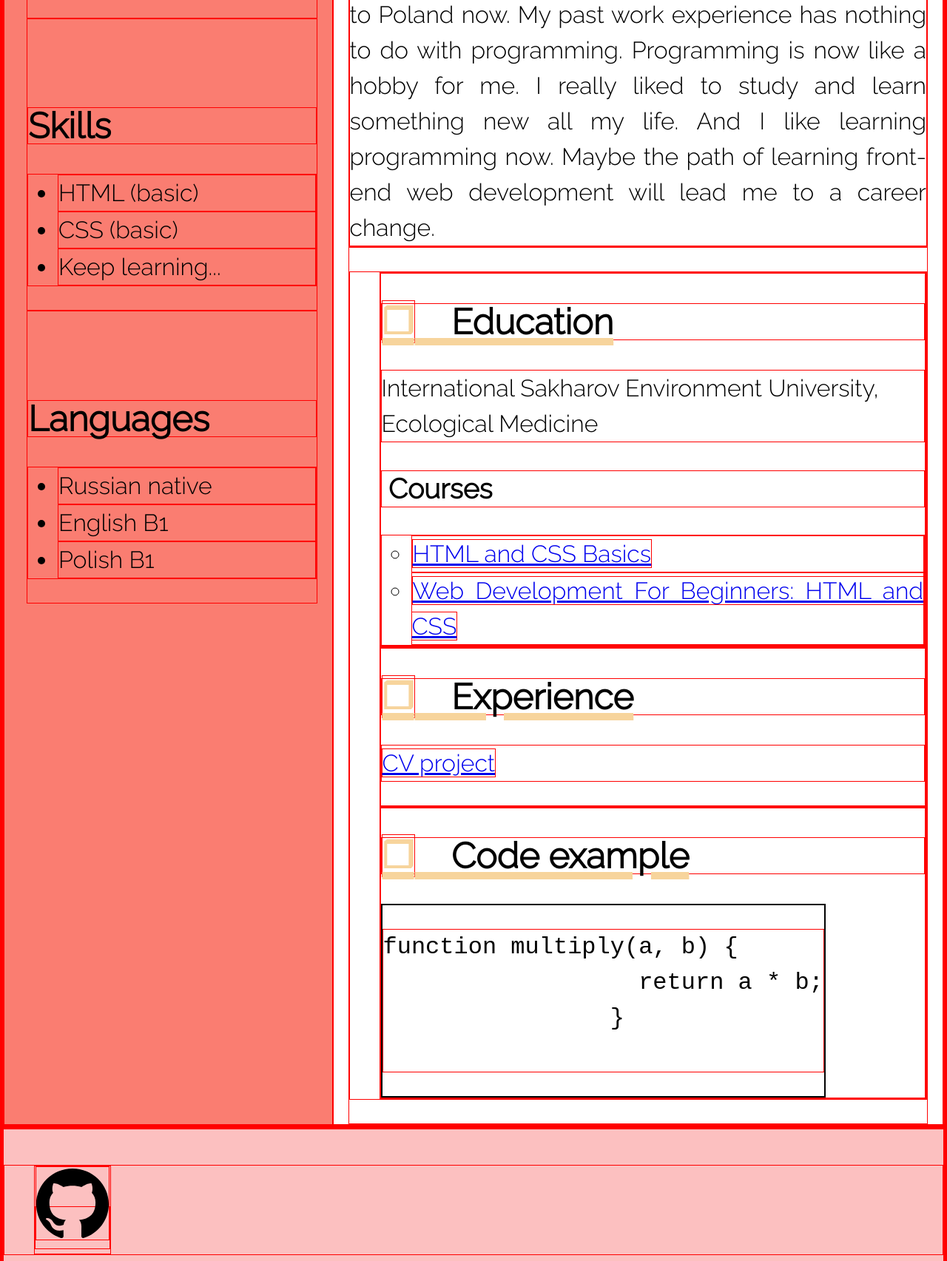
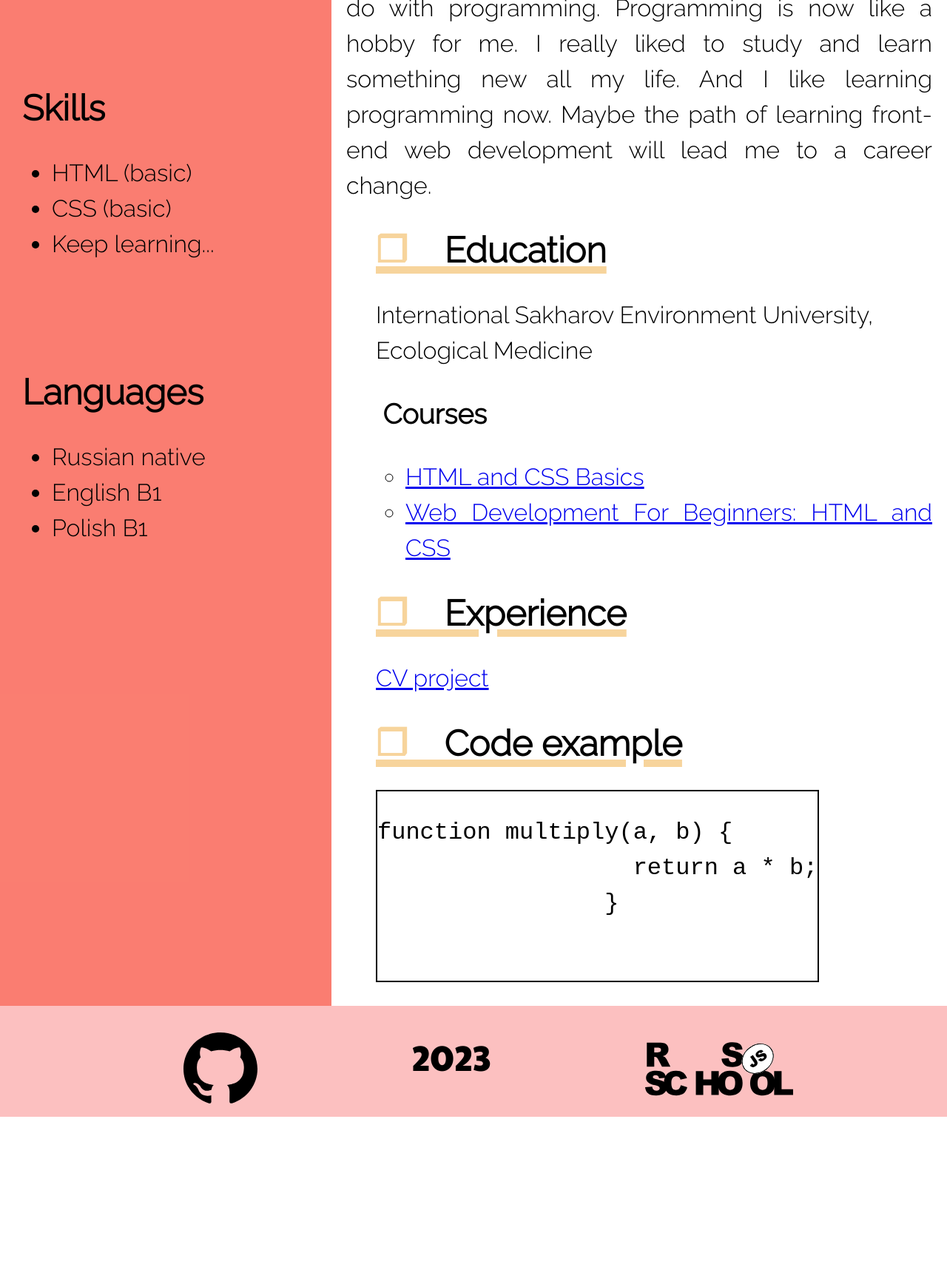
Before and after one commit to lawanda-pi/rsschool-cv, a plain HTML site: page index.html in a window 1280 px wide. Shown: the part 1095-2800 px from the top of the page at 74% size. After the commit the page ends 2629 px from the top, so only its background shows below. Drawn offline with Linux system fonts and the light colour scheme.

Commit message:
git commit 'feat:correct files'

```diff
--- a/index.html
+++ b/index.html
@@ -3,8 +3,9 @@
   <head>
     <title>CV Liudmila Pinchuk</title>
     <meta charset="utf-8">
+    <meta name="viewport" content="width=device-width, initial-scale=1.0">
     <link rel="stylesheet" href="style.css">
-    <link rel="icon" href="assets/favicon.ico">
+    <link rel="icon" href="./assets/icons/favicon.ico">
     <link rel="preconnect" href="https://fonts.googleapis.com">
 <link rel="preconnect" href="https://fonts.gstatic.com" crossorigin>
 <link href="https://fonts.googleapis.com/css2?family=Raleway:wght@300&display=swap" rel="stylesheet">
@@ -67,11 +68,11 @@
                 <p>&nbsp;&nbsp;&nbsp;&nbsp;&nbsp;&nbsp;&nbsp;&nbsp;&nbsp;&nbsp;&nbsp;&nbsp;&nbsp;&nbsp;&nbsp;&nbsp;Pinchuk</p>
               </h1>
             </section>
-            <section class="section2" id="about">
-                <h2 id="About"><br>About me</h2>
-                <p>I have the higher biological education and more than 20 years of professional experience in scientific research and management. I have experience of working as part of a team and individually. I’m self-motivated, responsible and adapt well to all challenging situations.
+            <section class="section2">
+                <h2 class="section-title"><br>About me</h2>
+                <p class="about">I have the higher biological education and more than 20 years of professional experience in scientific research and management. I have experience of working as part of a team and individually. I’m self-motivated, responsible and adapt well to all challenging situations.
                 </p>
-                <p>There is a new stage in my life due to emigration to Poland now. My past work experience has nothing to do with programming. Programming is now like a hobby for me.  I really liked to study and learn something new all my life.  And I like learning programming now. Maybe the path of learning front-end web development will lead me to a career change.
+                <p class="about">There is a new stage in my life due to emigration to Poland now. My past work experience has nothing to do with programming. Programming is now like a hobby for me.  I really liked to study and learn something new all my life.  And I like learning programming now. Maybe the path of learning front-end web development will lead me to a career change.
                 </p>
               </section>
               <section class="section" id="right-section">
@@ -96,7 +97,7 @@
               <li>
               <section class="section2" id="code">
                 <h2 class="section-title"><span>&#10066;</span>&nbsp;&nbsp;&nbsp;&nbsp;Code example</h2>
-                <div id="code-container">
+                <div class="code-container">
                 <pre>function multiply(a, b) {
                   return a * b;
                 }
@@ -114,9 +115,9 @@
         <div class="container" id="footer-container">
           <nav class="nav">
             <ul class="nav-list-foot">
-              <li class="nav-item"><a href="https://github.com/lawanda-pi" target="_blank"><object data="assets\img\github.svg" width="100px" height="100px">Visit my GitHub</a></li>
-              <li class="nav-item">2023</li>
-              <li class="nav-item"><a href="https://rs.school/js/" target="_blank"><object data="assets\img\rs_school_js.svg" width="200px" height="100px"></a></li>
+              <li><a href="https://github.com/lawanda-pi" target="_blank"><img src="./assets/icons/github.svg" alt="logo github" width="100" height="100" class="logo-github" ></a></li>
+              <li>2023</li>
+              <li><a href="https://rs.school/js/" target="_blank"><img src="./assets/icons/rs_school_js.svg" alt="logo school" width="200px" height="100px" class="logo-school" ></a></li>
             </ul>
           </nav>
         </div>
--- a/style.css
+++ b/style.css
@@ -3,7 +3,6 @@ html {
 }
 * {
   box-sizing: border-box;
-  border: 1px solid red;
 }
 body {
   margin: 0; padding: 0;
@@ -18,9 +17,11 @@ body {
   margin: 0 auto;
 }
 .section {
-  margin: 0; padding 0;
+  margin: 0;
+  padding 0;
 }
 #header-container {
+  padding-bottom: 10px;
   background-color: rgba(252, 192, 192, 0.855);
 }
 .nav-list {
@@ -88,7 +89,7 @@ body {
   letter-spacing: 5px;
   line-height: 24px;
 }
-#about > p {
+p.about {
   text-align: justify;
   text-indent: 48px;
   margin-top: 0;
@@ -110,20 +111,23 @@ body {
   height: 14px;
   color: rgb(247, 212, 156);
 }
-#code-container {
+.code-container {
   width: max-content;
   border: 2px solid black;
 }
 #footer-container {
-  background-color: rgb(252, 192, 192);
+  padding-top: 10px;
+  background-color: #fcc0c0;
 }
 .nav-list-foot {
   display: flex;
   flex-direction: raw;
-  justify-content: space-between;
+  justify-content: space-evenly;
   list-style: none;
   line-height: 70px;
+}
+.nav-list-foot > li {
+  display: inline-flex;
+  font-family: 'Paytone One', sans-serif;
   font-size: 48px;
-  color: white;
-  font-weight: bold;
 }
```
Also changed, not shown: assets/icons/favicon.ico (renamed from assets/favicon.ico), assets/icons/github.svg (renamed from assets/img/github.svg), assets/icons/rs_school_js.svg (renamed from assets/img/rs_school_js.svg).
